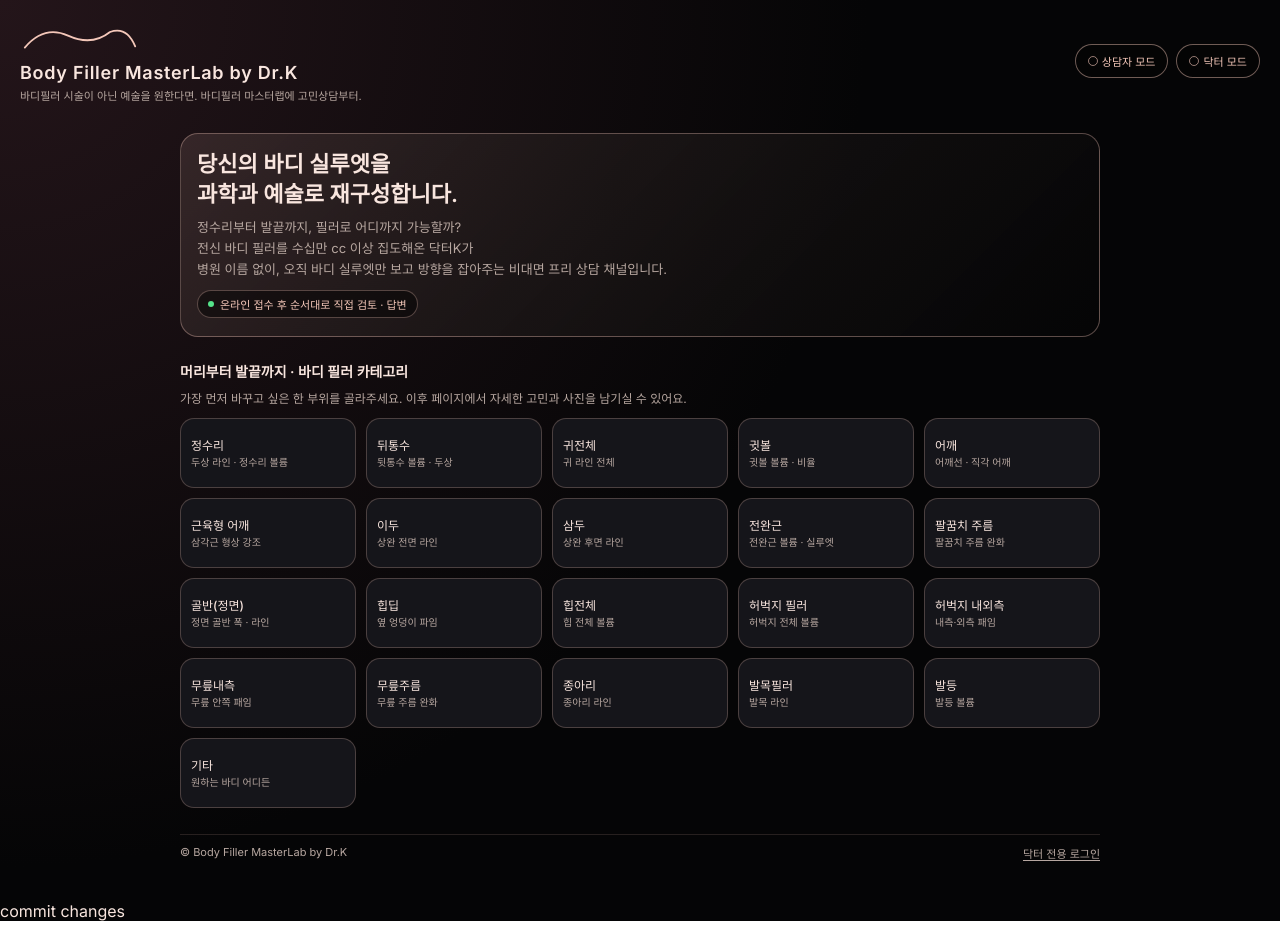
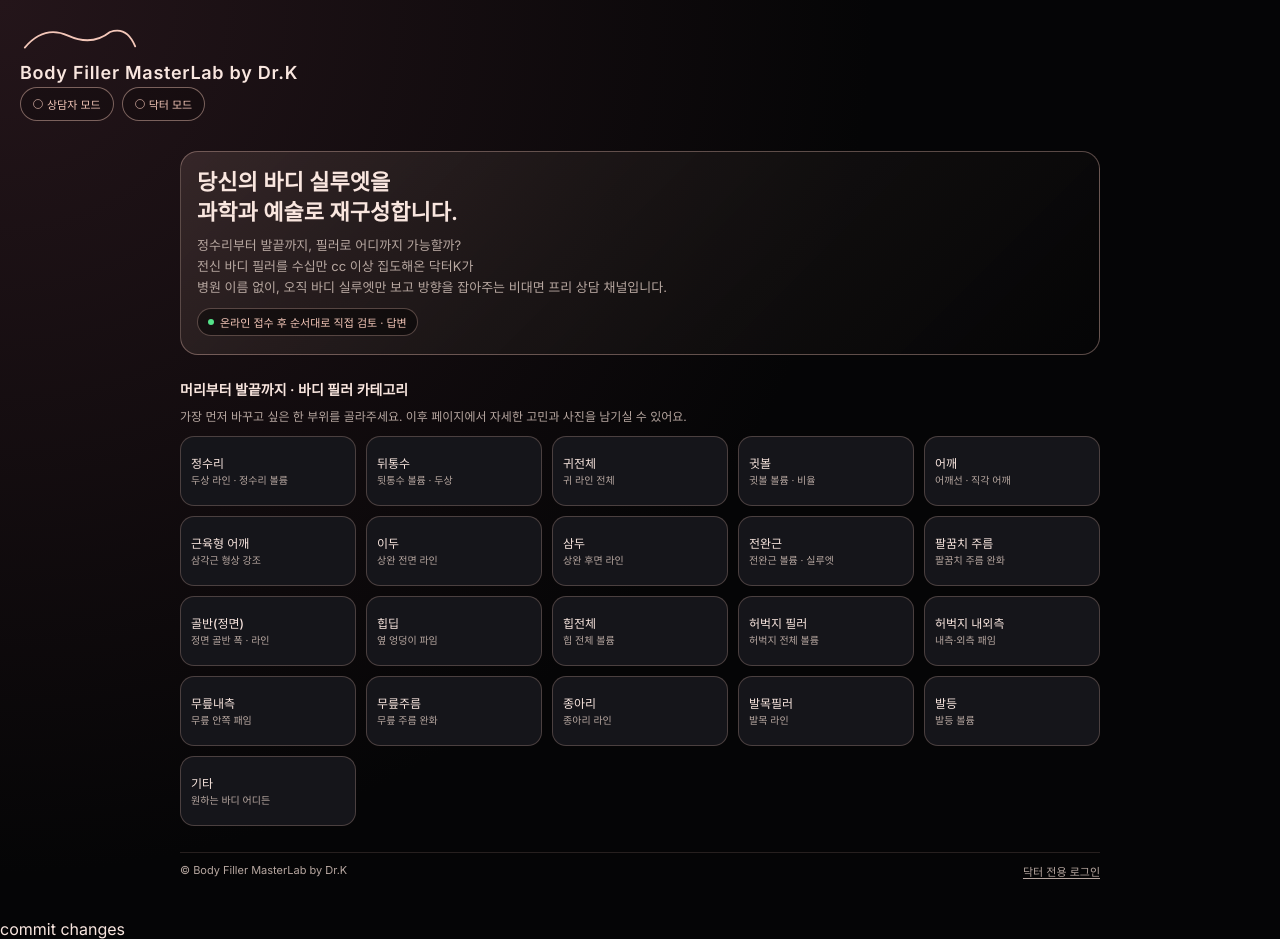
Before and after one commit to hwangseoul-netizen/body-filler-masterlab, a plain HTML site: page index.html in a window 1280 px wide. Drawn offline with Linux system fonts and the light colour scheme.

Commit message:
Update index.html

```diff
--- a/index.html
+++ b/index.html
@@ -2,7 +2,7 @@
 <html lang="ko">
 <head>
   <meta charset="UTF-8" />
-  <title>Body Filler MasterLab by Dr.K</title>
+  <title>Body Filler MasterLab </title>
   <meta name="viewport" content="width=device-width, initial-scale=1.0" />
 
   <!-- 폰트 -->
@@ -227,10 +227,7 @@
             stroke="#F4C7B9" stroke-width="3" fill="none" stroke-linecap="round"/>
     </svg>
     <div class="brand-title">Body Filler MasterLab by Dr.K</div>
-    <div class="brand-sub">바디필러 시술이 아닌 예술을 원한다면. 바디필러 마스터랩에 고민상담부터.</div>
-  </div>
-
-  <div class="top-actions">
+     <div class="top-actions">
     <button class="btn-ghost" onclick="goConsult()">
       <span class="icon"></span>
       상담자 모드
```
